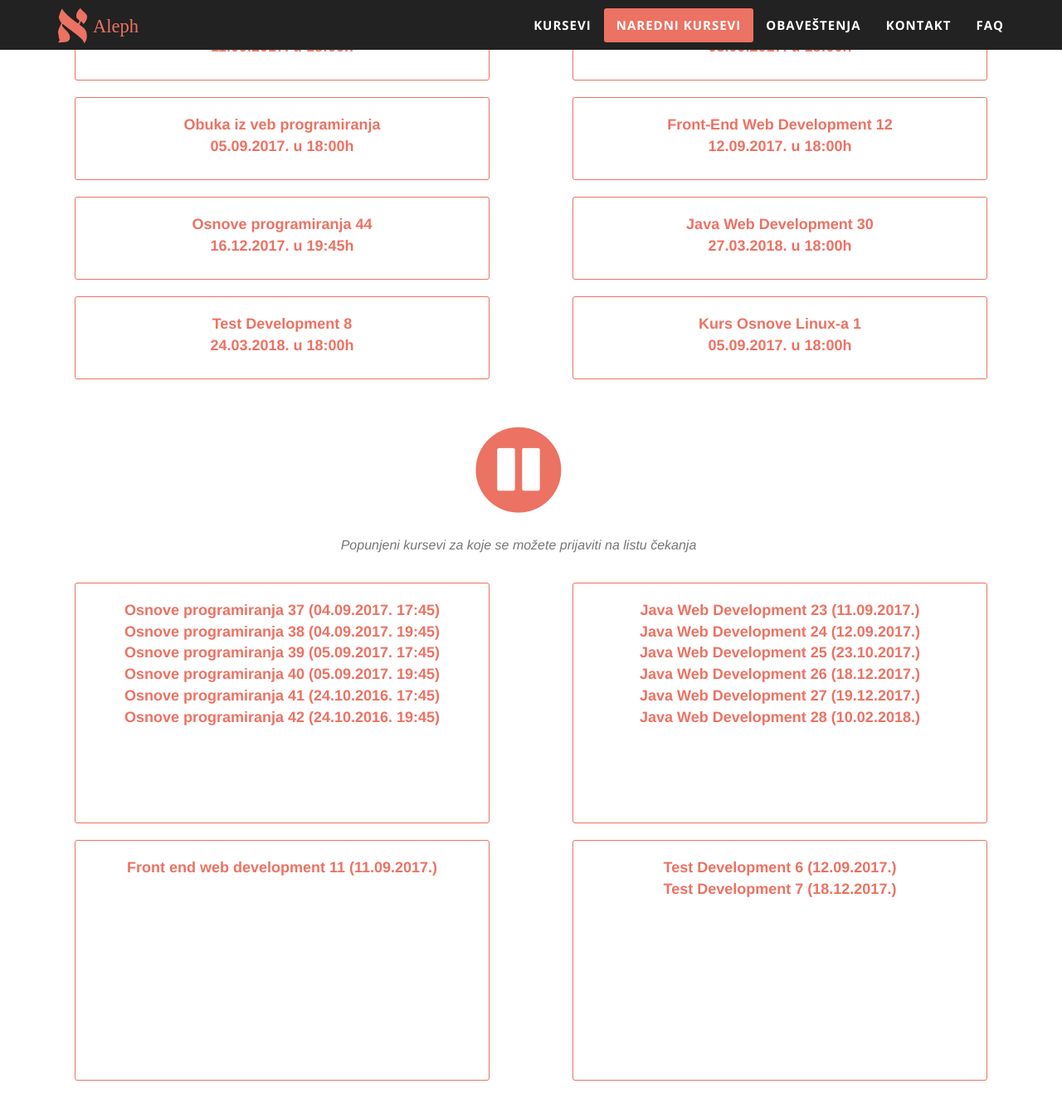
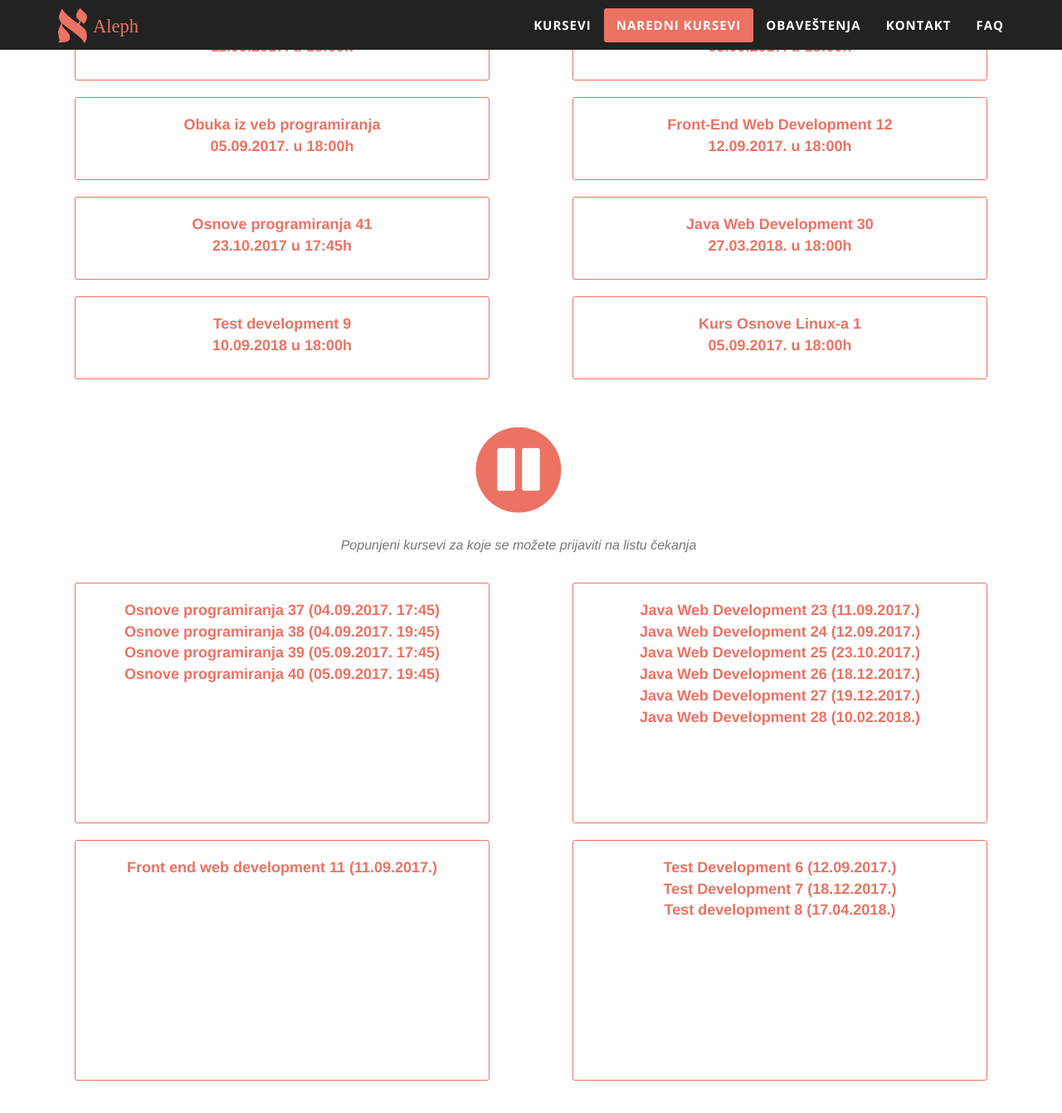
Before and after one commit to AlephICT/AlephICT.github.io, a Jekyll site: the page built from index.html, in a window 1280 px wide and 1400 px high, scrolled down 4191 px. Shown: the top 1341 px of the window at 83% size. Built offline with Jekyll 4.4.1, drawn with Linux system fonts in a browser that asks for light colours; some web fonts are replaced; comment, search, counter and statistics services are not loaded.

Commit message:
Azurirani datumi kurseva.

```diff
--- a/_config.yml
+++ b/_config.yml
@@ -243,17 +243,17 @@ nextCourses:
   url:    '/frontenddevelopment/'
   start:  12.09.2017. u 18:00h
 
-- name:   Osnove programiranja 44
+- name:   Osnove programiranja 41
   url:    '/osnoveprogramiranja/'
-  start:  16.12.2017. u 19:45h
+  start:  23.10.2017 u 17:45h
 
 - name:   Java Web Development 30
   url:    '/jwd/'
   start:  27.03.2018. u 18:00h
 
-- name:   Test Development 8
+- name:   Test development 9
   url:    '/testdevelopment/'
-  start:  24.03.2018. u 18:00h
+  start:  10.09.2018 u 18:00h
 
 - name:   Kurs Osnove Linux-a 1
   url:    '/linuxkurs/'
@@ -262,7 +262,7 @@ nextCourses:
 # Kursevi za liste cekanja
 waitingCourses:
 - name: Osnove programiranja
-  list: ['Osnove programiranja 37 (04.09.2017. 17:45)', 'Osnove programiranja 38 (04.09.2017. 19:45)', 'Osnove programiranja 39 (05.09.2017. 17:45)', 'Osnove programiranja 40 (05.09.2017. 19:45)', 'Osnove programiranja 41 (24.10.2016. 17:45)', 'Osnove programiranja 42 (24.10.2016. 19:45)']
+  list: ['Osnove programiranja 37 (04.09.2017. 17:45)', 'Osnove programiranja 38 (04.09.2017. 19:45)', 'Osnove programiranja 39 (05.09.2017. 17:45)', 'Osnove programiranja 40 (05.09.2017. 19:45)']
 
 - name: Java Web Development
   list: ['Java Web Development 23 (11.09.2017.)', 'Java Web Development 24 (12.09.2017.)', 'Java Web Development 25 (23.10.2017.)', 'Java Web Development 26 (18.12.2017.)', 'Java Web Development 27 (19.12.2017.)', 'Java Web Development 28 (10.02.2018.)']
@@ -271,7 +271,7 @@ waitingCourses:
   list: ['Front end web development 11 (11.09.2017.)']
 
 - name: Test Development
-  list: ['Test Development 6 (12.09.2017.)', 'Test Development 7 (18.12.2017.)']
+  list: ['Test Development 6 (12.09.2017.)', 'Test Development 7 (18.12.2017.)', 'Test development 8 (17.04.2018.)']
 
 # Obavestenja
 announcements:
```
